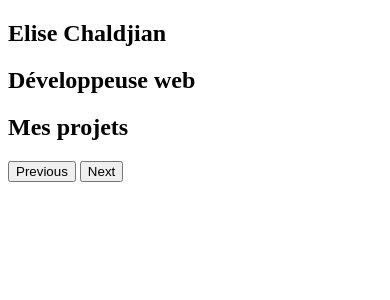
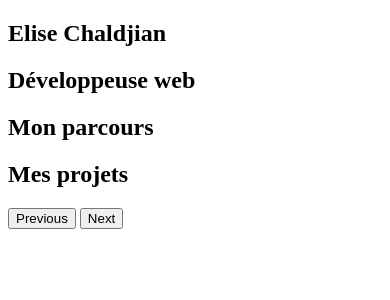
Before and after one commit to elisechldn/Checkpoint4, a Symfony app: template templates/front/portefolio.html.twig in a window 390 px wide. Shown: the part 88-388 px from the top of the page. Run offline with Twig, Linux system fonts and the light colour scheme; the template is opened without the code that fills it, so the values that code supplies are empty; some libraries are stand-ins or nearby versions.

Commit message:
Ajout responsive

```diff
--- a/assets/styles/_navbar.scss
+++ b/assets/styles/_navbar.scss
@@ -1,5 +1,6 @@
 .nav-container{
     position: sticky !important;
+    backdrop-filter: $blur;
 }
 
 .navbar-link {
--- a/assets/styles/portefolio.scss
+++ b/assets/styles/portefolio.scss
@@ -128,6 +128,11 @@ p{
 }
 
 @media only screen and (max-width:600px) {
+
+  .pf-presentation{
+    min-height:75vh;
+    height:auto;
+  }
   h1 {
     font-size: $h1-phone-size;
   }
--- a/templates/front/portefolio.html.twig
+++ b/templates/front/portefolio.html.twig
@@ -23,8 +23,8 @@
             <h2 class="tracking-in-contract">Développeuse web</h2>
         </div>
     </section>
-    <section class="pf-formation slide-in-fwd-left" id="pf-formation">
-        <!--<h2>Mon parcours</h2>-->
+    <section class="pf-formation slide-in-fwd-left container-fluid" id="pf-formation">
+    	<h2>Mon parcours</h2>
         {% include 'includes/_parcours2.html.twig' %}
     </section>
     <section class="pf-projet" id="pf-projet">
--- a/templates/includes/_parcours2.html.twig
+++ b/templates/includes/_parcours2.html.twig
@@ -1,6 +1,6 @@
-<div class="div-left-pf col">
-	<div
-		class="div-parcours-pf row">
+<div class=" pf-parcours row justify-content-around">
+	<div class="div-left-pf col-sm-12">
+		<div class="div-parcours-pf col">
 			{% for formation in formations %}
 				{# Code du contenu ici #}
 				<h3>{{ formation.nomDiplome }}</h3>
@@ -10,9 +10,9 @@
 		</div>
 	</div>
 	{# Div de droite = container de la div des infos #}
-<div class="div-right-pf col">
+	<div class="div-right-pf col-sm-12">
 		<div
-		class="div-parcours-pf row">
+			class="div-parcours-pf col">
 			{# Code du contenu ici #}
 			{% for experience in experiences %}
 				<h3>{{ experience.poste }}</h3>
@@ -21,3 +21,4 @@
 			{% endfor %}
 		</div>
 	</div>
+</div>
--- a/templates/includes/_projet3.html.twig
+++ b/templates/includes/_projet3.html.twig
@@ -1,6 +1,6 @@
-<div class="cards-disposition">
+<div class="cards-disposition carousel slide" id="carouselExampleControls" data-ride="carousel">
 	{% for projet in projets %}
-		<div class="card_projet col-md-4">
+		<div class="card_projet col-md-4 carousel-inner">
 			<div class="card-header_projet">
 				<div
 					class="card-header-hover_projet">
```
Also changed, not shown: assets/styles/_detail-projet.scss (+6 -7 lines), assets/styles/_formation.scss (+15 -11 lines), assets/styles/_projet.scss (+5 -4 lines), templates/front/detail-projet4.html.twig (+8 -7 lines). Lines whose indentation alone changed are shown as unchanged.
